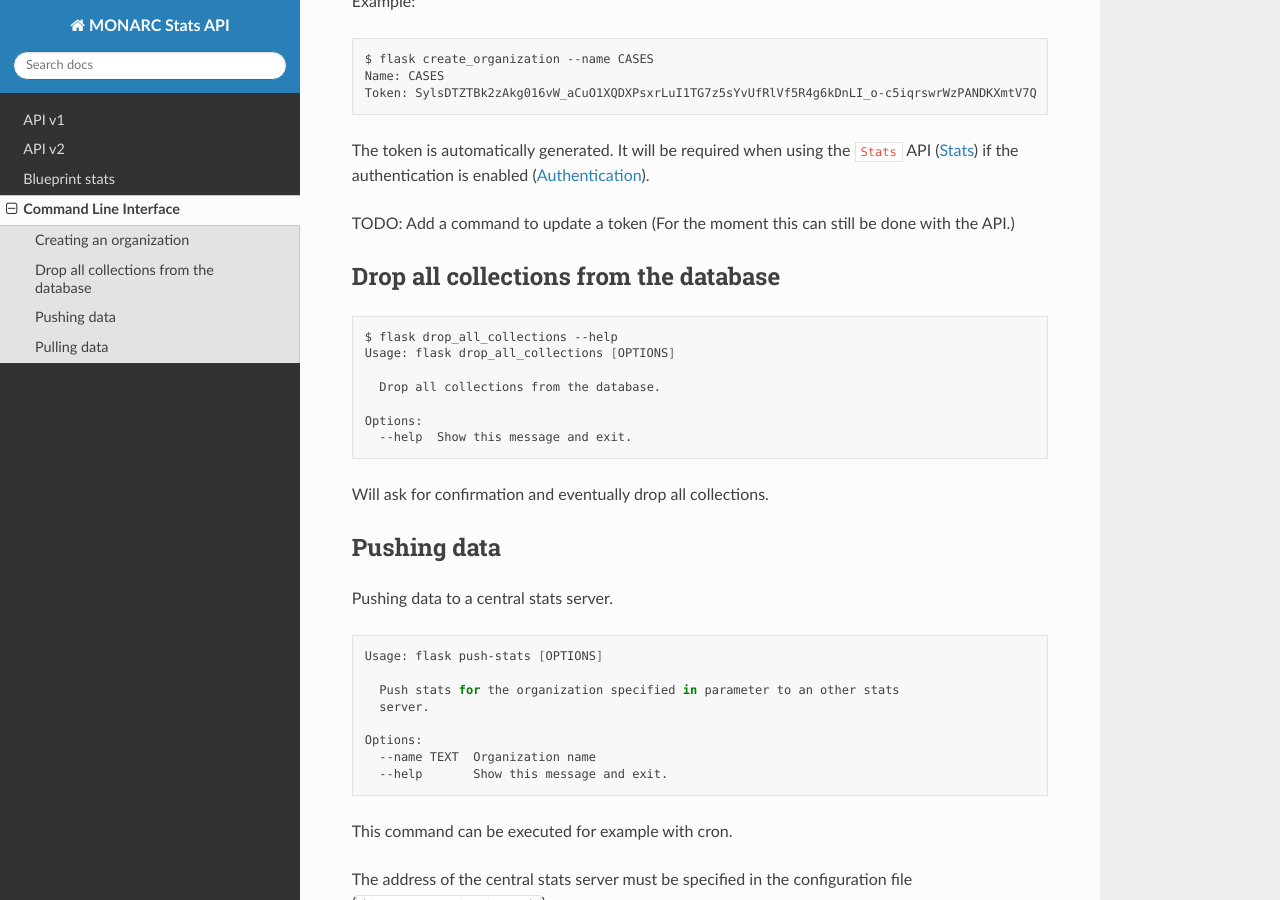
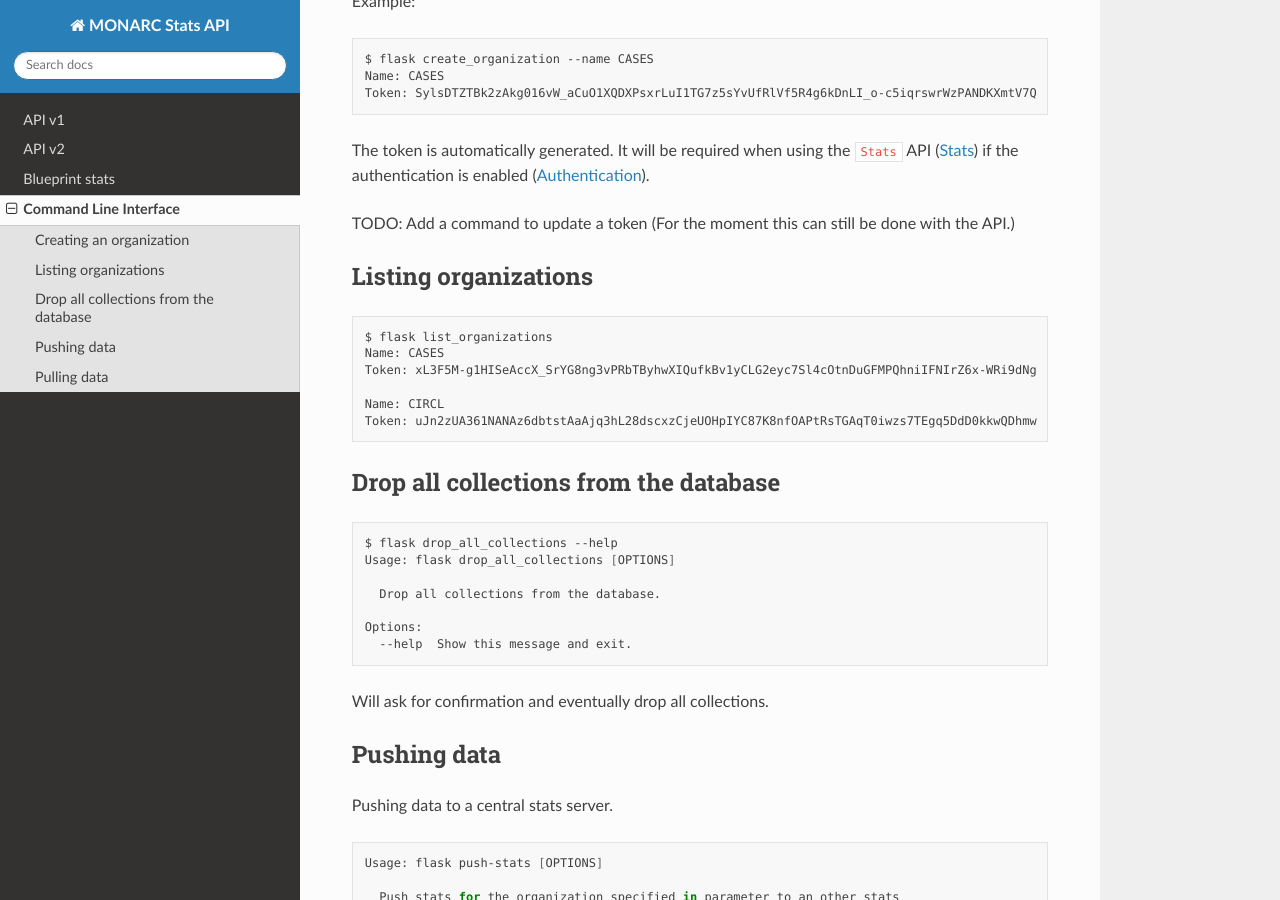
Before and after one commit to monarc-project/stats-service, a Sphinx documentation site: the page built from docs/command-line-interface.rst, in a window 1280 px wide and 900 px high, scrolled down 458 px. Built offline with Sphinx 7.4.7 and the Read the Docs theme 2.0.0, drawn with Linux system fonts in a browser that asks for light colours.

Commit message:
new: [documentation] added section about the new list_organizations command

```diff
--- a/docs/command-line-interface.rst
+++ b/docs/command-line-interface.rst
@@ -35,6 +35,19 @@ The token is automatically generated. It will be required when using the
 
 
 TODO: Add a command to update a token (For the moment this can still be done with the API.)
+
+
+Listing organizations
+---------------------
+
+.. code-block:: bash
+
+    $ flask list_organizations
+    Name: CASES
+    Token: xL3F5M-g1HISeAccX_SrYG8ng3vPRbTByhwXIQufkBv1yCLG2eyc7Sl4cOtnDuGFMPQhniIFNIrZ6x-WRi9dNg
+
+    Name: CIRCL
+    Token: uJn2zUA361NANAz6dbtstAaAjq3hL28dscxzCjeUOHpIYC87K8nfOAPtRsTGAqT0iwzs7TEgq5DdD0kkwQDhmw
 
 
 Drop all collections from the database
```
Also changed, not shown: 1 other file.
